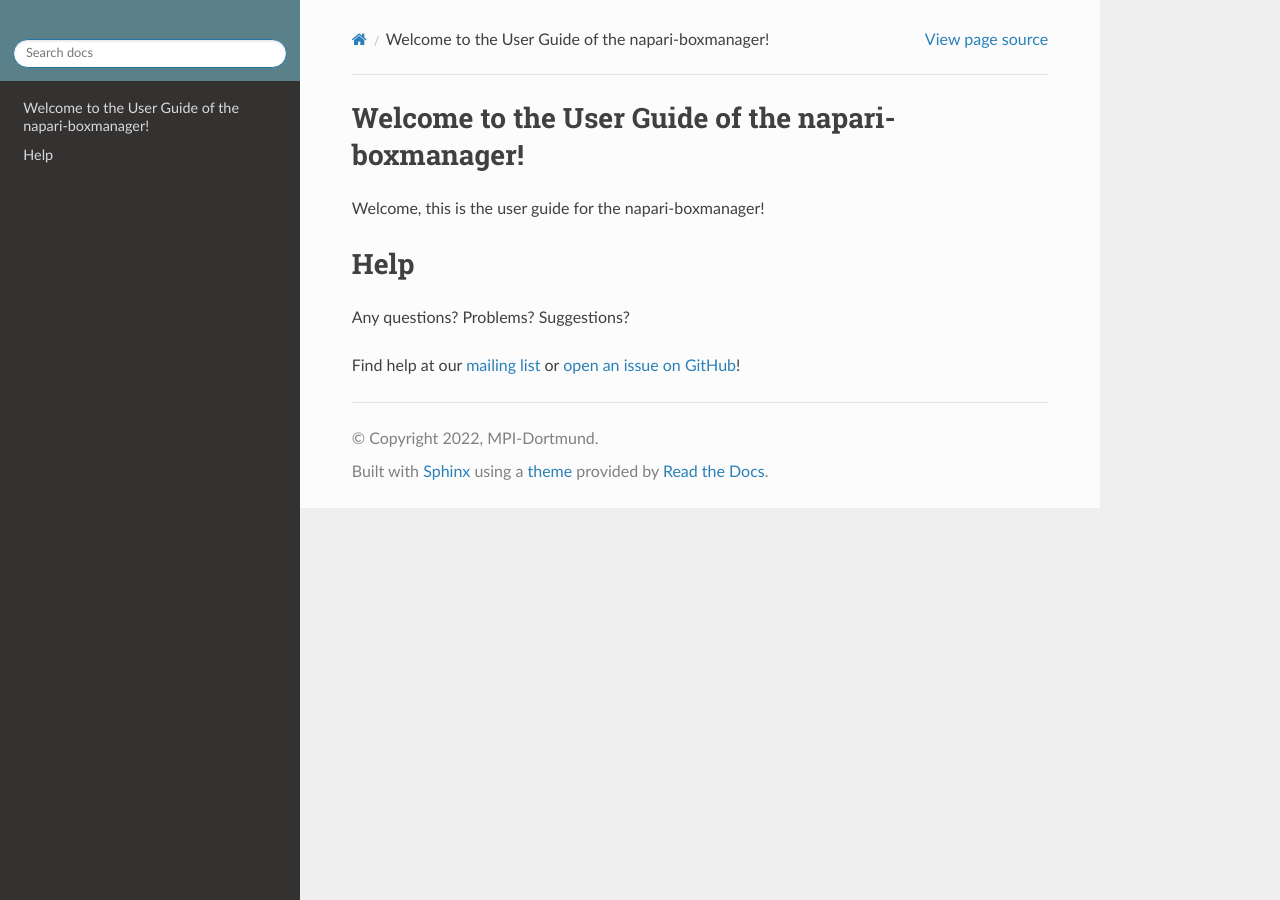
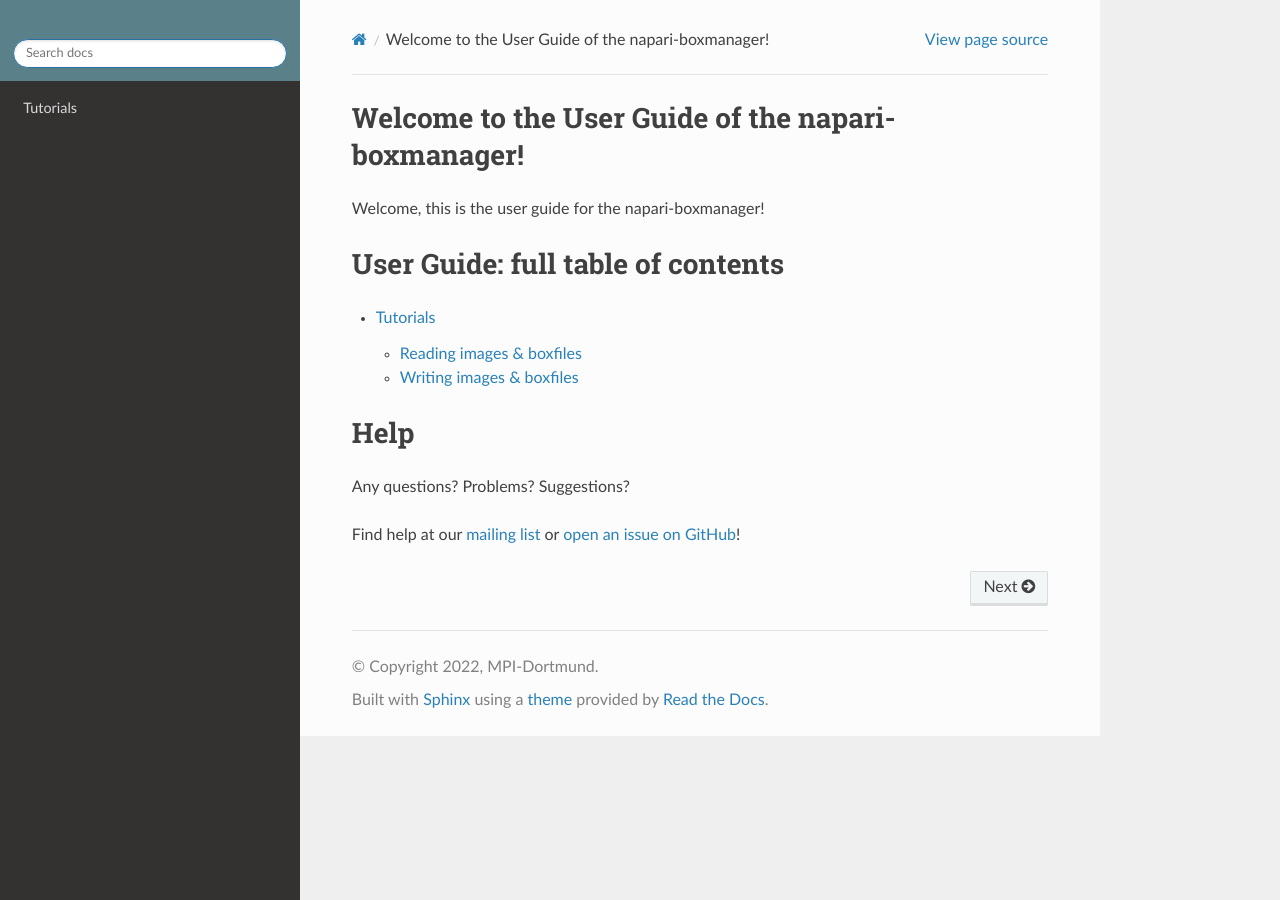
Before and after one commit to MPI-Dortmund/napari-boxmanager, a Sphinx documentation site: the page built from docs/index.rst, in a window 1280 px wide. Built offline with Sphinx 7.4.7 and the Read the Docs theme 2.0.0, drawn with Linux system fonts in a browser that asks for light colours.

```diff
--- a/docs/index.rst
+++ b/docs/index.rst
@@ -2,6 +2,16 @@ Welcome to the User Guide of the napari-boxmanager!
 ==================================
 
 Welcome, this is the user guide for the napari-boxmanager!
+
+
+User Guide: full table of contents
+==================================
+
+.. toctree::
+   :maxdepth: 2
+
+   manual/manual
+
 
 Help
 ====
```
